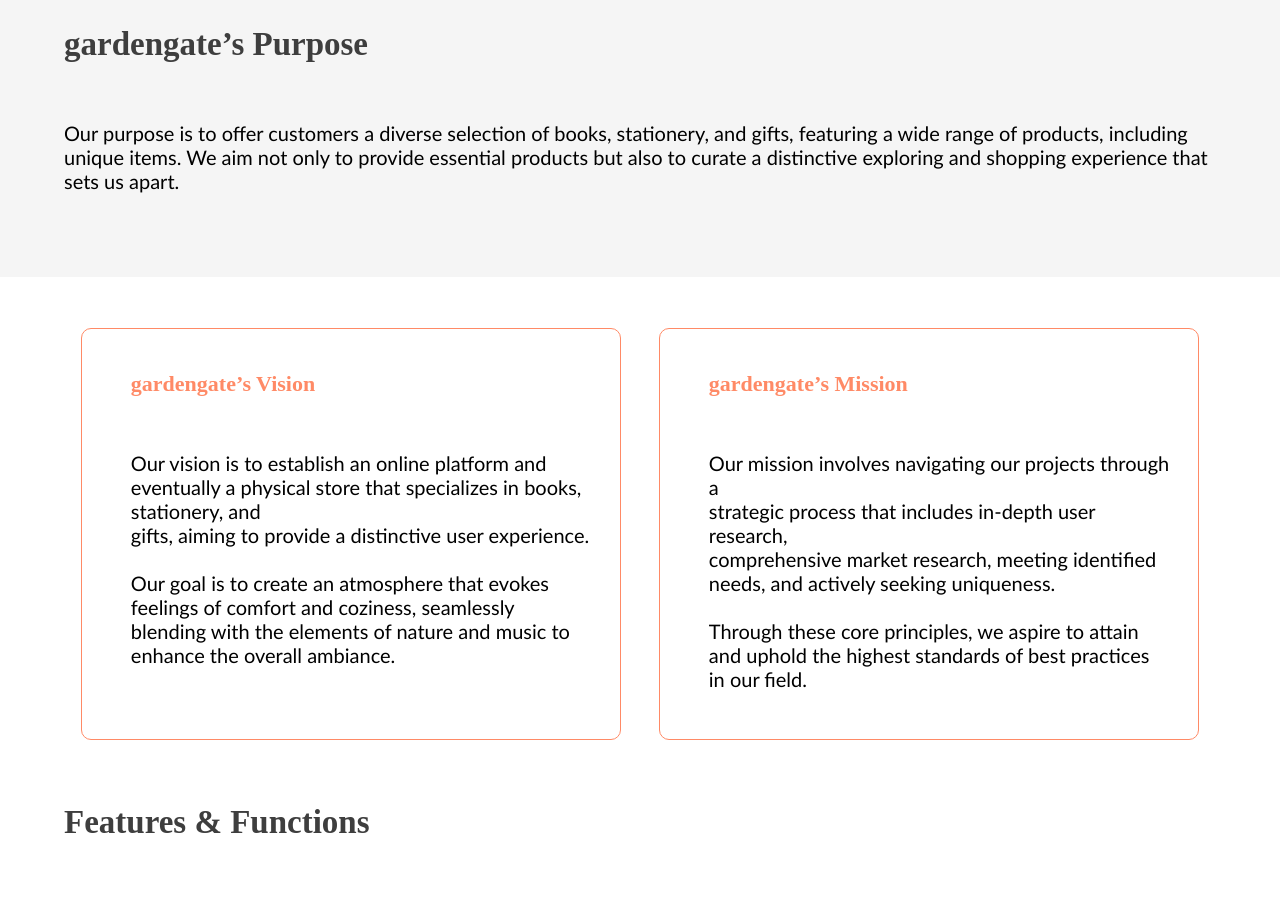
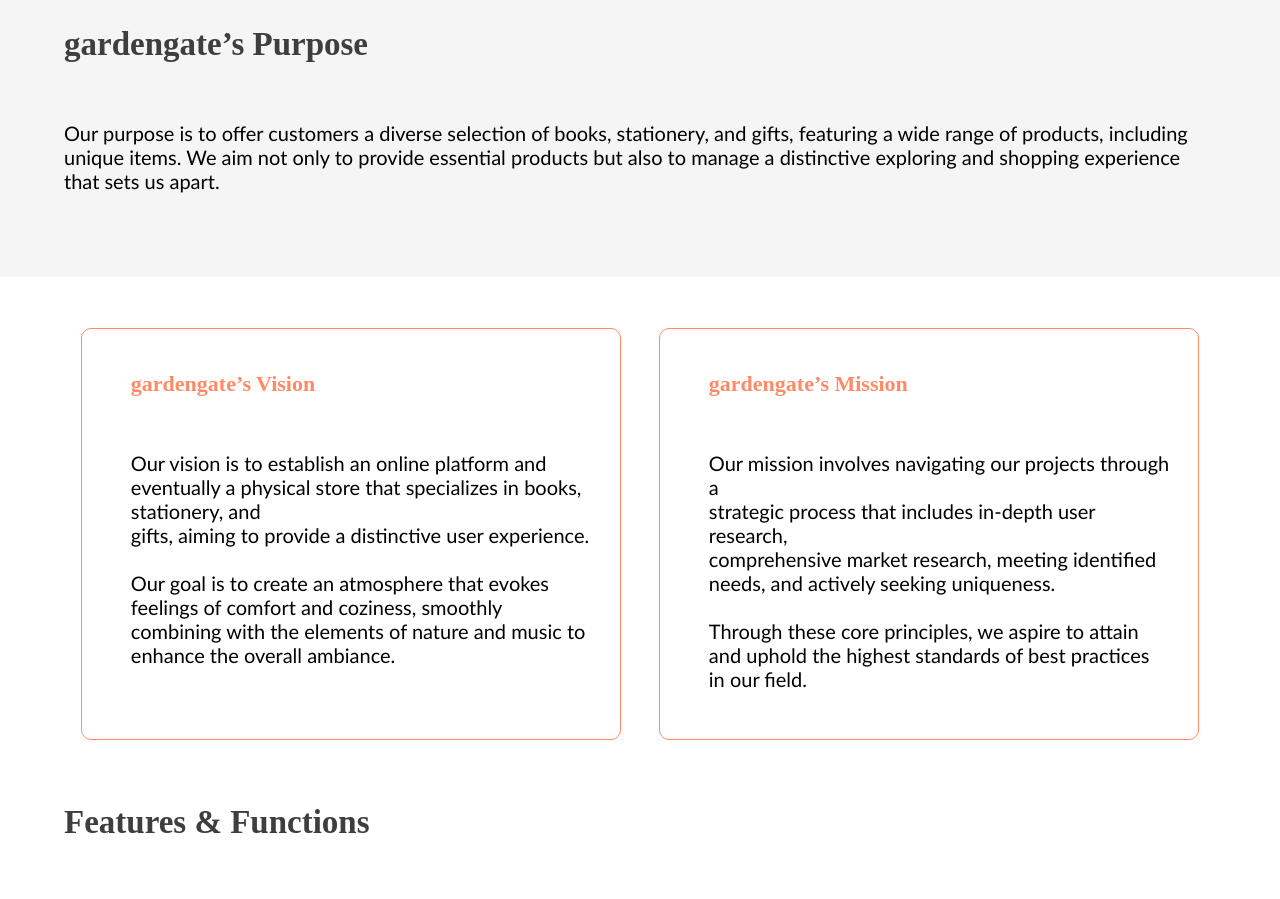
Before and after one commit to Aws-A/innovi, a plain HTML site: page gardengate.html in a window 1280 px wide. Shown: the part 1000-1899 px from the top of the page. Drawn offline with nearby package versions, Linux system fonts and the light colour scheme.

Commit message:
Words change and updade photo of eventLg

```diff
--- a/gardengate.html
+++ b/gardengate.html
@@ -66,7 +66,7 @@
         <section class="purposeGG">
             <h3> gardengate’s Purpose </h3>
             <p>
-                Our purpose is to offer customers a diverse selection of books, stationery, and gifts, featuring a wide range of products, including unique items. We aim not only to provide essential products but also to curate a distinctive exploring and shopping experience that sets us apart.
+                Our purpose is to offer customers a diverse selection of books, stationery, and gifts, featuring a wide range of products, including unique items. We aim not only to provide essential products but also to manage a distinctive exploring and shopping experience that sets us apart.
             </p>
         </section>
 
@@ -78,7 +78,7 @@
                      Our vision is to establish an online platform and eventually a physical store that specializes in books, stationery, and <br>
                     gifts, aiming to provide a distinctive user experience. <br>
                     <br>
-                    Our goal is to create an atmosphere that evokes feelings of comfort and coziness, seamlessly blending with the elements of nature and music to enhance the overall ambiance.
+                    Our goal is to create an atmosphere that evokes feelings of comfort and coziness, smoothly combining with the elements of nature and music to enhance the overall ambiance.
                   </p>
                 </div>
 
```
Also changed, not shown: enVision.html (+3 -3 lines), projects.html (+2 -2 lines), 1 other file.
